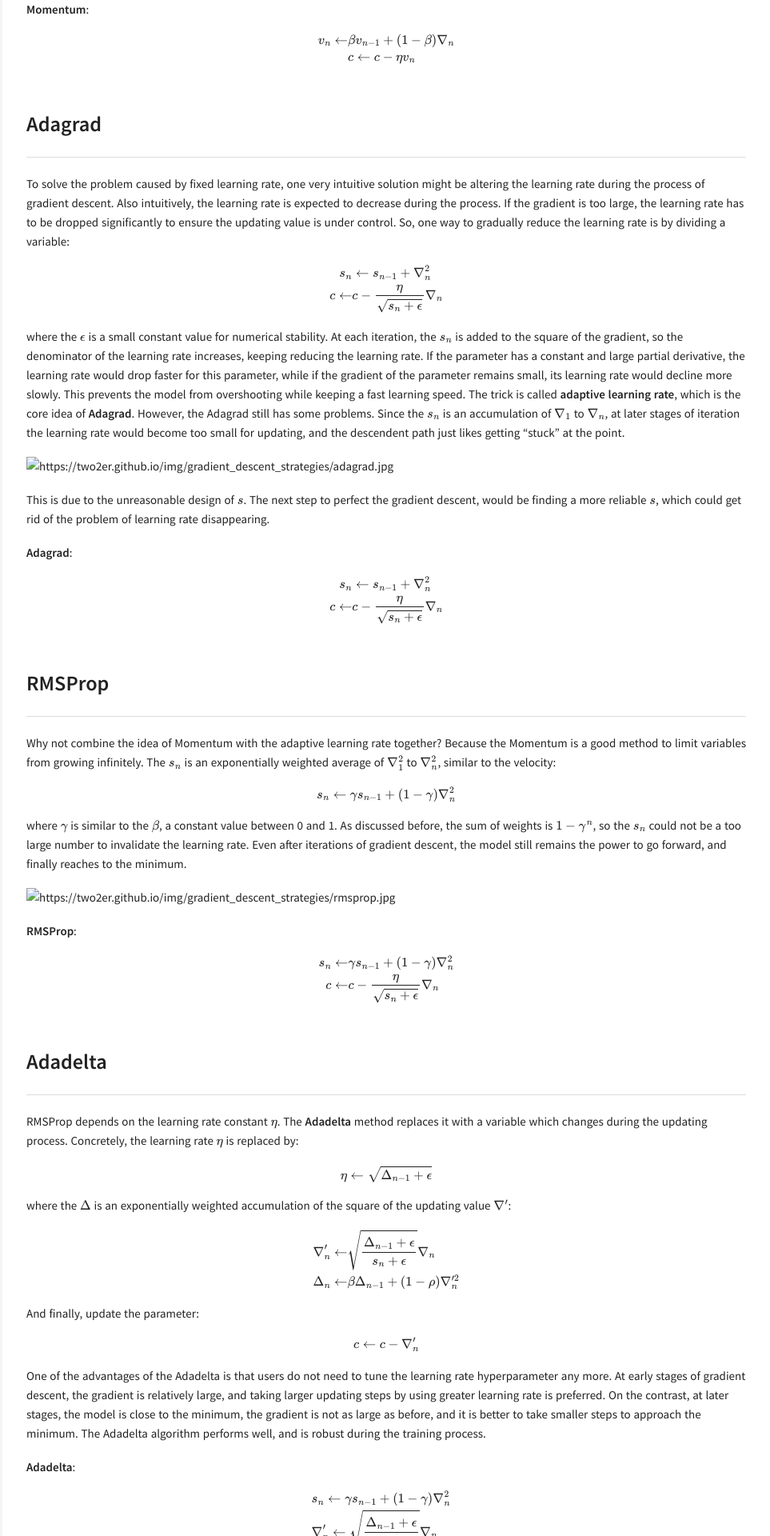
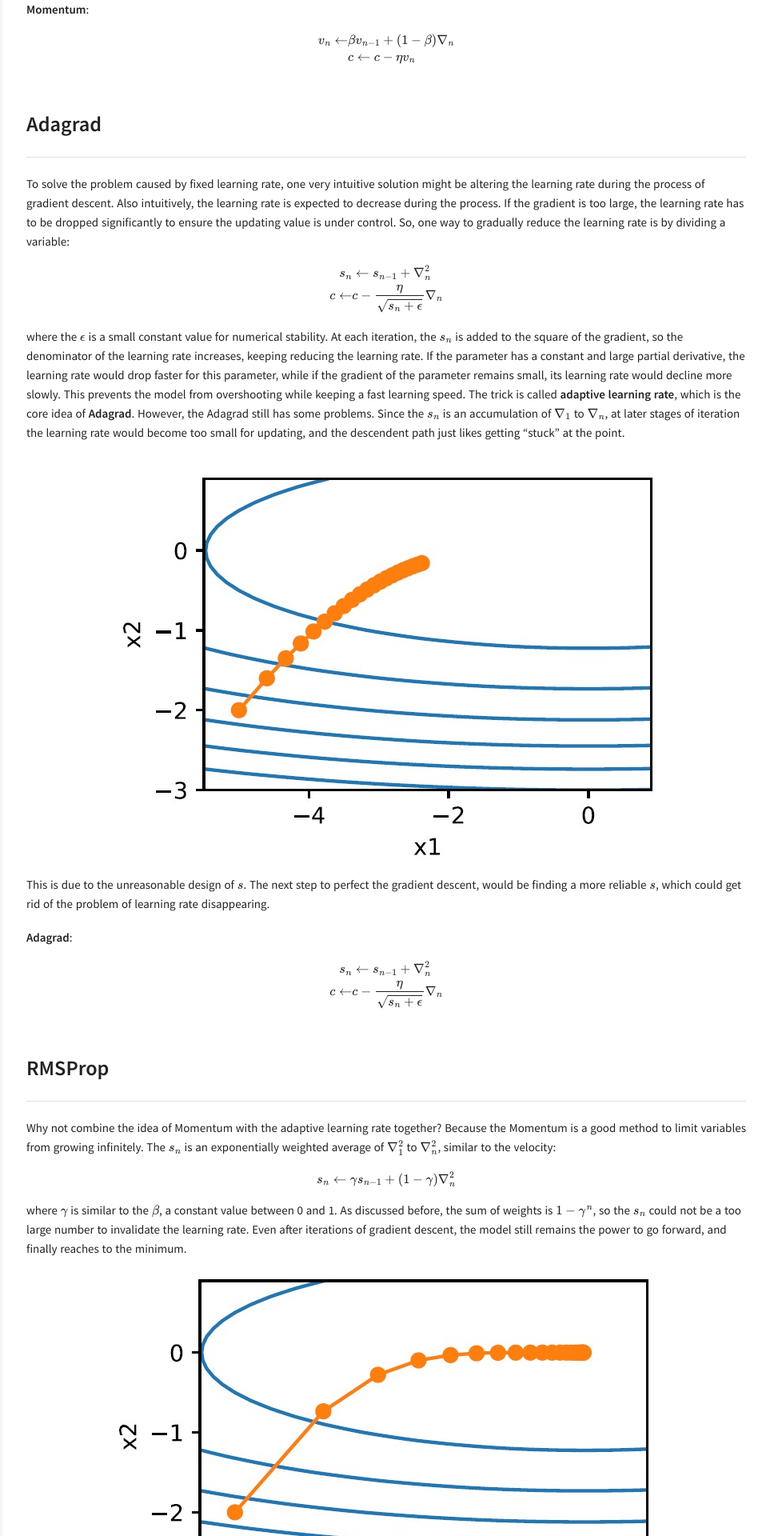
Before and after one commit to two2er/two2er.github.io, a Jekyll site: the page built from _posts/2019-09-22-gradient-descent-strategies.md, in a window 1280 px wide. Shown: the part 3080-5000 px from the top of the page at 80% size, without its empty margins (317-1280 px from the left). Built offline with Jekyll 4.4.1, drawn with Linux system fonts in a browser that asks for light colours; formulas are drawn with MathJax 3; some of the changed text lies outside the part shown.

Commit message:
rectify format

```diff
--- a/_posts/2019-09-22-gradient-descent-strategies.md
+++ b/_posts/2019-09-22-gradient-descent-strategies.md
@@ -81,7 +81,7 @@ $$\begin{aligned}s_n&\leftarrow s_{n-1}+\nabla_n^2\\c\leftarrow &c-\frac{\eta}{\
 
 where the $\epsilon$ is a small constant value for numerical stability. At each iteration, the $s_n$ is added to the square of the gradient, so the denominator of the learning rate increases, keeping reducing the learning rate. If the parameter has a constant and large partial derivative, the learning rate would drop faster for this parameter, while if the gradient of the parameter remains small, its learning rate would decline more slowly. This prevents the model from overshooting while keeping a fast learning speed. The trick is called **adaptive learning rate**, which is the core idea of **Adagrad**. However, the Adagrad still has some problems. Since the $s_n$ is an accumulation of $\nabla_1$ to $\nabla_n$, at later stages of iteration the learning rate would become too small for updating, and the descendent path just likes getting "stuck" at the point.
 
-![https://two2er.github.io/img/gradient_descent_strategies/adagrad.jpg]()
+![adagrad](https://two2er.github.io/img/gradient_descent_strategies/adagrad.jpg)
 
 This is due to the unreasonable design of $s$. The next step to perfect the gradient descent, would be finding a more reliable $s$, which could get rid of the problem of learning rate disappearing.
 
@@ -100,7 +100,7 @@ $$s_n\leftarrow \gamma s_{n-1}+(1-\gamma)\nabla_n^2$$
 
 where $\gamma$ is similar to the $\beta$, a constant value between 0 and 1. As discussed before, the sum of weights is $1-\gamma^n$, so the $s_n$ could not be a too large number to invalidate the learning rate. Even after iterations of gradient descent, the model still remains the power to go forward, and finally reaches to the minimum.
 
-![https://two2er.github.io/img/gradient_descent_strategies/rmsprop.jpg]()
+![rmsprop](https://two2er.github.io/img/gradient_descent_strategies/rmsprop.jpg)
 
 **RMSProp**:
 
```
Also changed, not shown: other parts of _posts/2019-09-22-gradient-descent-strategies.md (+3 -3 lines).
